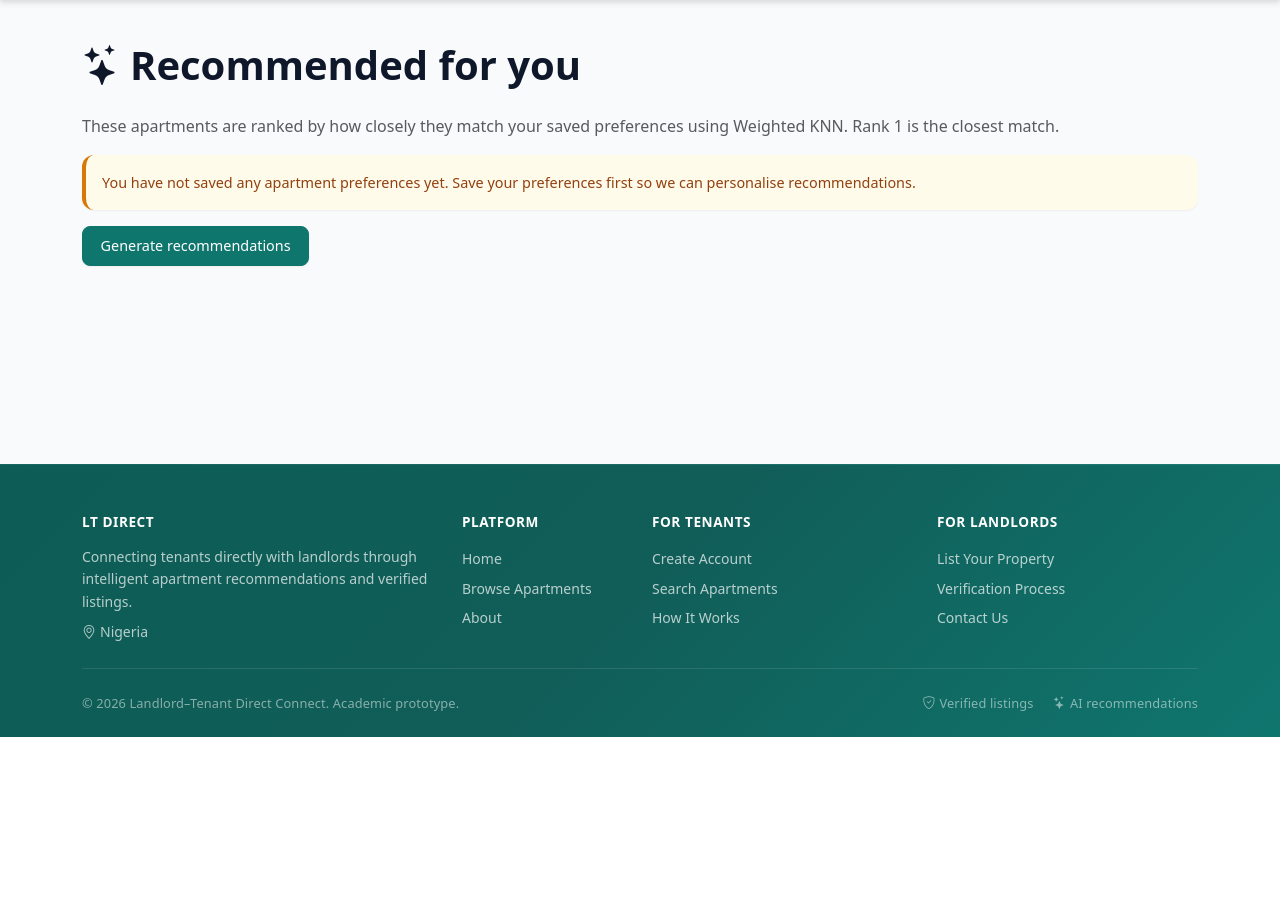
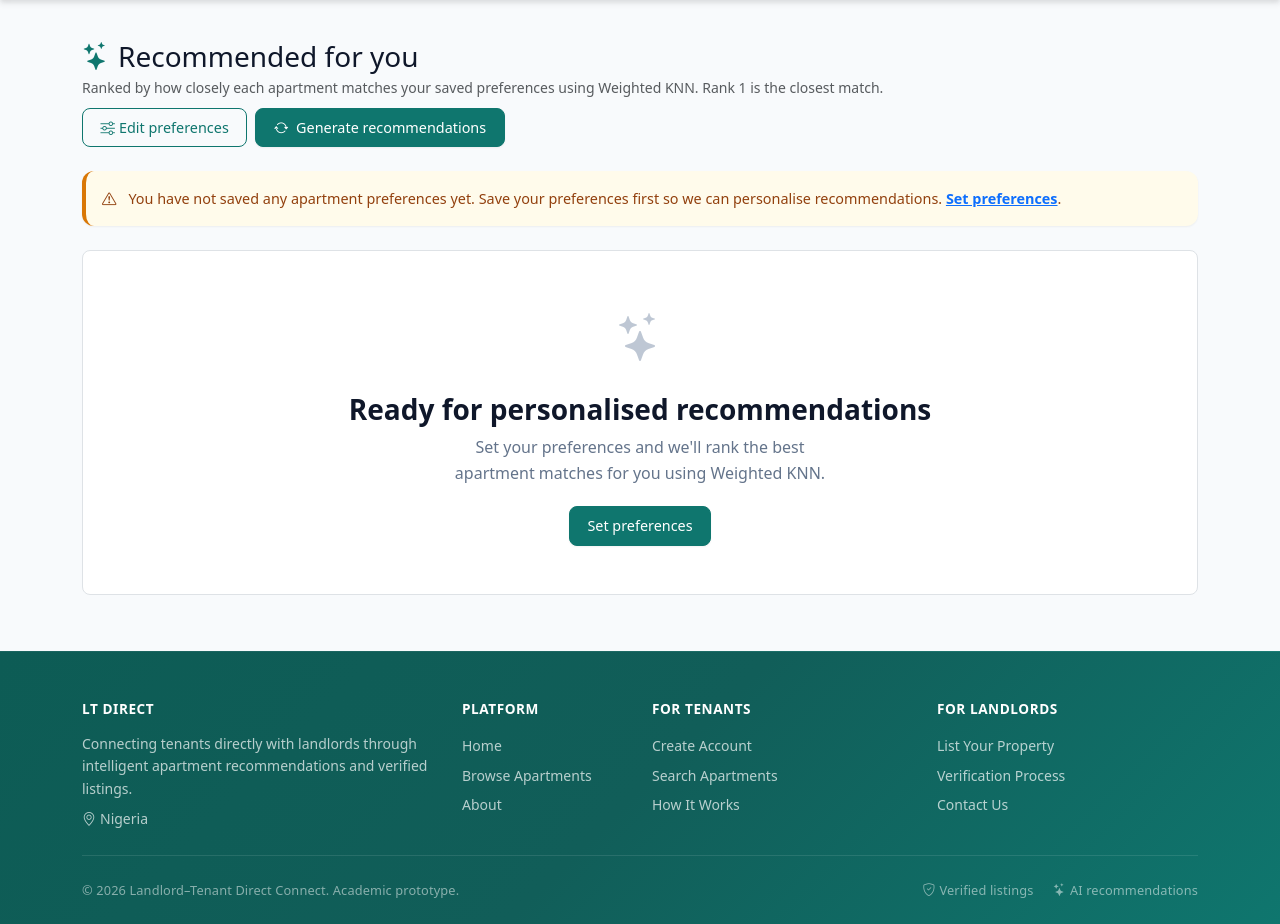
Before and after one commit to 1234donald/Landlord_Tenant-Direct, a Django app: page /recommendations/ in a window 1280 px wide. Shown: the part 63-987 px from the top of the page. Before the commit the page ends 800 px from the top, so only its background shows below. Run offline with Django 5.2, Linux system fonts and the light colour scheme; the visitor is signed in with stand-in values (Sample User, id 1); data that the repository does not hold is empty; some libraries are stand-ins or nearby versions.

Commit message:
feat(frontend): add tenant dashboard, preferences and recommendations pages
- Redesign tenant dashboard with welcome, search shortcut, recommended apartments, recent listings, profile summary and recent conversations
- Update preference form with structured controls for all backend-supported fields
- Redesign recommendation results with match scoring, apartment details and contact landlord CTA

```diff
--- a/templates/recommendations/results.html
+++ b/templates/recommendations/results.html
@@ -1,86 +1,65 @@
 {% extends "base.html" %}
-{% block title %}My Recommendations | Landlord-Tenant Direct Connect{% endblock %}
+
+{% block title %}Recommended for you | LT Direct{% endblock %}
+
 {% block content %}
-<h1 class="mb-4">
-    <i class="bi bi-stars me-2"></i>Recommended for you
-</h1>
-
-<p class="text-muted">
-    These apartments are ranked by how closely they match your saved preferences
-    using Weighted KNN. Rank 1 is the closest match.
-</p>
+<div class="d-flex flex-wrap justify-content-between align-items-center mb-4 gap-2">
+    <div>
+        <h1 class="h3 mb-1">
+            <i class="bi bi-stars me-2" style="color:var(--lt-primary);"></i>Recommended for you
+        </h1>
+        <p class="text-muted small mb-0">
+            Ranked by how closely each apartment matches your saved preferences using
+            Weighted KNN. Rank 1 is the closest match.
+        </p>
+    </div>
+    <div class="d-flex gap-2">
+        <a href="{% url 'edit-preference' %}" class="btn btn-outline-primary">
+            <i class="bi bi-sliders me-1"></i>Edit preferences
+        </a>
+        <form method="post" action="{% url 'recommendation-results' %}" class="m-0">
+            {% csrf_token %}
+            <button type="submit" class="btn btn-primary">
+                <i class="bi bi-arrow-repeat me-1"></i>
+                {% if recommendation %}Refresh recommendations{% else %}Generate recommendations{% endif %}
+            </button>
+        </form>
+    </div>
+</div>
 
 {% if not has_preference %}
-<div class="alert alert-warning">
-    You have not saved any apartment preferences yet. Save your preferences first
-    so we can personalise recommendations.
+<div class="alert alert-warning d-flex align-items-center gap-2" role="alert">
+    <i class="bi bi-exclamation-triangle me-1"></i>
+    <div>
+        You have not saved any apartment preferences yet. Save your preferences first so we can personalise recommendations.
+        <a href="{% url 'edit-preference' %}" class="fw-semibold">Set preferences</a>.
+    </div>
 </div>
 {% endif %}
 
-<form method="post" action="{% url 'recommendation-results' %}" class="mb-4">
-    {% csrf_token %}
-    <button type="submit" class="btn btn-primary">
-        {% if recommendation %}Refresh recommendations{% else %}Generate recommendations{% endif %}
-    </button>
-</form>
-
 {% if recommendation %}
-<div class="alert alert-success small">
-    Recommendation run #{{ recommendation.id }} ·
-    Weighted KNN (k = {{ recommendation.k }}) ·
-    {{ recommendation.created_at|date:"j M Y H:i" }}
+<div class="alert alert-success small d-flex flex-wrap align-items-center gap-2" role="alert">
+    <i class="bi bi-cpu me-1" aria-hidden="true"></i>
+    <span>Weighted KNN run #{{ recommendation.id }}</span>
+    <span class="badge text-bg-light border">k = {{ recommendation.k }}</span>
+    <span>{{ recommendation.created_at|date:"j M Y H:i" }}</span>
+    <span class="text-muted ms-auto">Recommendations are similarity-based, not a guarantee.</span>
 </div>
 
 <div class="row g-4">
     {% for item in recommendation.items.all %}
     <div class="col-sm-6 col-lg-4">
-        <div class="card h-100 shadow-sm">
-            {% with cover=item.apartment.images.first %}
-            {% if cover %}
-            <img src="{{ cover.image.url }}" class="card-img-top apartment-card-img"
-                 alt="Photo of {{ item.apartment.title }}">
-            {% else %}
-            <div class="card-img-top apartment-card-img d-flex align-items-center
-                        justify-content-center bg-secondary bg-opacity-10">
-                <i class="bi bi-house-door fs-1 text-secondary"></i>
-            </div>
-            {% endif %}
-            {% endwith %}
-            <div class="card-body d-flex flex-column">
-                <div class="d-flex justify-content-between align-items-start">
-                    <h5 class="card-title mb-1">{{ item.apartment.title }}</h5>
-                    <span class="badge text-bg-primary">Rank {{ item.rank }}</span>
-                </div>
-                <p class="card-text text-muted mb-1">
-                    <i class="bi bi-geo-alt me-1"></i>{{ item.apartment.location }}
-                </p>
-                <p class="card-text mb-2">
-                    <i class="bi bi-currency-naira"></i>
-                    <strong>{{ item.apartment.rental_price|floatformat:0 }}</strong>
-                    <span class="text-muted">/ month</span>
-                </p>
-                <div class="small text-muted mb-2">
-                    <span class="me-2">{{ item.apartment.get_apartment_type_display }}</span>
-                    <span class="me-2">{{ item.apartment.bedrooms }} bd</span>
-                    <span>{{ item.apartment.bathrooms }} ba</span>
-                </div>
-                <div class="small mb-2">
-                    <span class="badge text-bg-light border">Similarity score:
-                        {{ item.similarity|floatformat:3 }}</span>
-                </div>
-                <a href="{% url 'apartment-detail' item.apartment.pk %}" class="btn btn-primary mt-auto">
-                    View details
-                </a>
-            </div>
-        </div>
+        {% include "components/apartment_card.html" with apartment=item.apartment rec_rank=item.rank rec_distance=item.distance %}
     </div>
     {% endfor %}
 </div>
-
 {% elif has_preference %}
-<div class="alert alert-info">
-    No apartments matched your current preferences.
+<div class="mt-4">
+    {% include "components/empty_state.html" with icon="bi-search" title="No apartments matched your preferences" description="Try adjusting your preferences to explore more available listings." action_url="/tenant/preferences/" action_text="Edit preferences" %}
+</div>
+{% else %}
+<div class="mt-4">
+    {% include "components/empty_state.html" with icon="bi-stars" title="Ready for personalised recommendations" description="Set your preferences and we'll rank the best apartment matches for you using Weighted KNN." action_url="/tenant/preferences/" action_text="Set preferences" %}
 </div>
 {% endif %}
-
 {% endblock %}
```
Also changed, not shown: templates/accounts/tenant_dashboard.html (+113 -75 lines), templates/recommendations/preference_form.html (+13 -9 lines).
